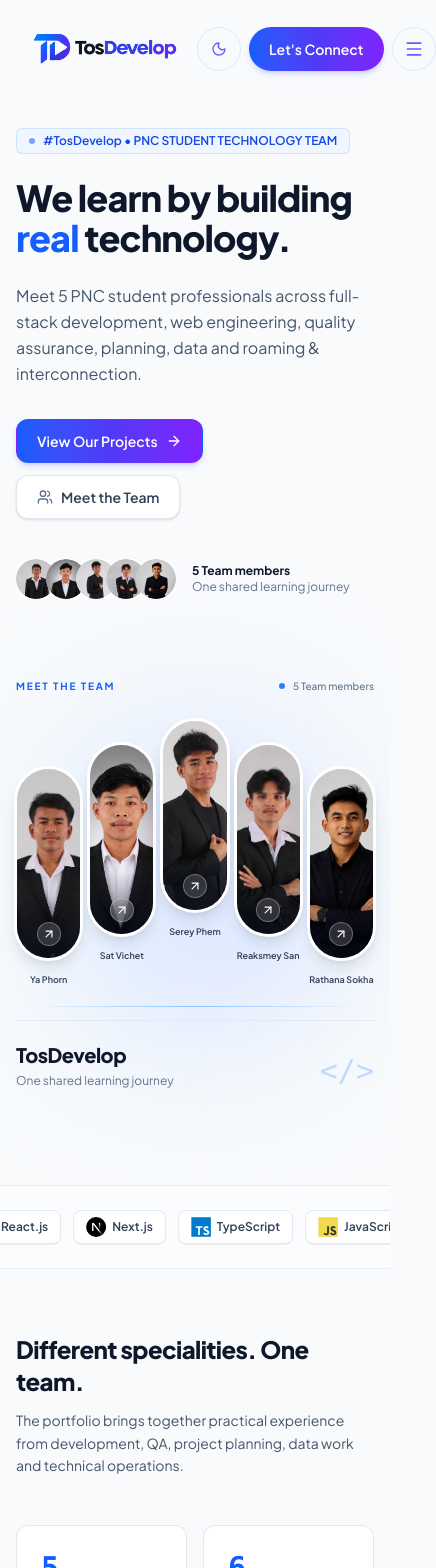
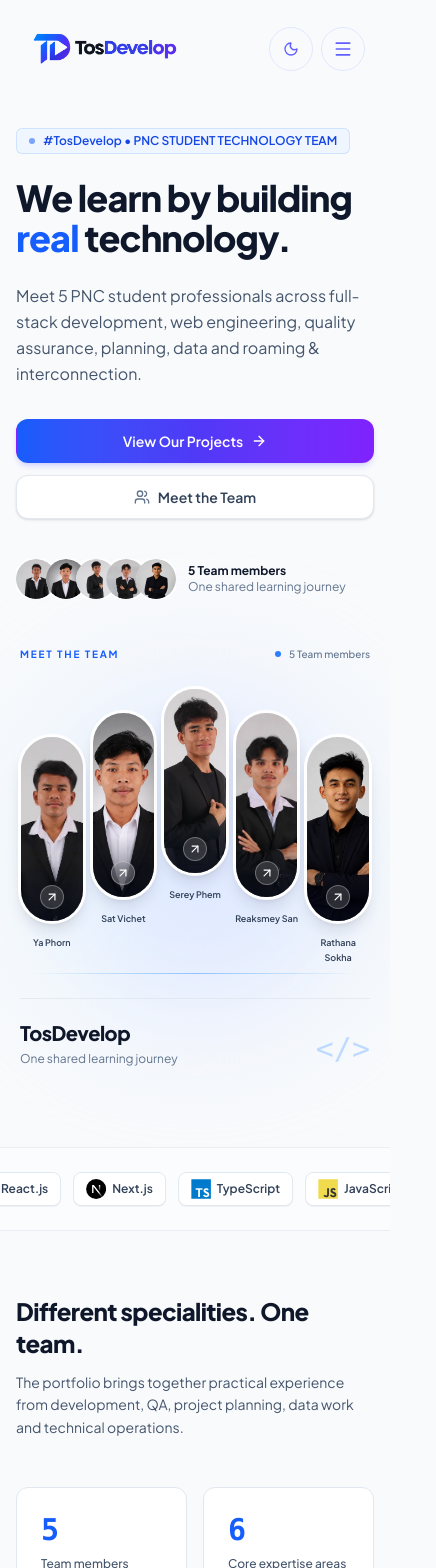
Before and after one commit to TosDevelop/TosDevelop_Portfolio, a React (Vite) app: page / in a window 390 px wide. Shown: the top 1568 px of the page, 436 px wide, since content can reach past the window. Built offline with nearby package versions, Linux system fonts and the light colour scheme; a web font is replaced by a local one.

Commit message:
fix: improve responsive layouts and prevent hero clipping and mobile navbar overflow

```diff
--- a/src/components/layout/Footer.tsx
+++ b/src/components/layout/Footer.tsx
@@ -15,7 +15,7 @@ export const Footer: React.FC<FooterProps> = ({ onNavigate }) => {
   return (
     <footer className="border-t border-slate-200 dark:border-slate-800 bg-white dark:bg-slate-900 transition-colors">
       <div className="max-w-7xl mx-auto px-4 sm:px-6 lg:px-8 py-12 md:py-16">
-        <div className="flex flex-col md:flex-row md:items-start justify-between gap-8 pb-10 border-b border-slate-100 dark:border-slate-800/80">
+        <div className="flex flex-col lg:flex-row lg:items-start justify-between gap-8 pb-10 border-b border-slate-100 dark:border-slate-800/80">
           {/* Brand & Description */}
           <div className="max-w-md space-y-3">
             <BrandLogo compact className="items-center" />
@@ -28,7 +28,7 @@ export const Footer: React.FC<FooterProps> = ({ onNavigate }) => {
           </div>
 
           {/* Navigation Links & Action */}
-          <div className="flex flex-col sm:flex-row items-start sm:items-center gap-6 sm:gap-10">
+          <div className="flex flex-col xl:flex-row items-start xl:items-center gap-6 xl:gap-10">
             <nav className="flex flex-wrap gap-5 text-xs font-medium text-slate-600 dark:text-slate-300">
               {NAVIGATION_LINKS.filter((link) => link.id !== 'home').map(
                 (link) => (
--- a/src/components/layout/Navbar.tsx
+++ b/src/components/layout/Navbar.tsx
@@ -60,7 +60,7 @@ export const Navbar: React.FC<NavbarProps> = ({ currentTab, onNavigate }) => {
 
   const controlStyle =
     'inline-flex h-11 w-11 shrink-0 items-center justify-center rounded-full border border-indigo-100 text-indigo-500 transition-colors hover:bg-indigo-50 hover:text-violet-600 focus-visible:outline-2 focus-visible:outline-offset-2 focus-visible:outline-blue-500 dark:border-indigo-900 dark:text-indigo-300 dark:hover:bg-indigo-950 dark:hover:text-violet-300';
-  const contactStyle = `${brandActionStyles} inline-flex min-h-11 shrink-0 items-center justify-center whitespace-nowrap rounded-full px-5 py-2.5 text-sm font-semibold transition duration-200 focus-visible:outline-2 focus-visible:outline-offset-2 focus-visible:outline-blue-500`;
+  const contactStyle = `${brandActionStyles} min-h-11 shrink-0 items-center justify-center whitespace-nowrap rounded-full px-5 py-2.5 text-sm font-semibold transition duration-200 focus-visible:outline-2 focus-visible:outline-offset-2 focus-visible:outline-blue-500`;
   const languageSwitch = (
     <button
       type="button"
@@ -205,7 +205,7 @@ export const Navbar: React.FC<NavbarProps> = ({ currentTab, onNavigate }) => {
           <PageLink
             tab={'contact'}
             onClick={() => handleNavClick('contact')}
-            className={`${contactStyle} w-full mt-3`}
+            className={`${contactStyle} flex w-full mt-3`}
           >
             <span>{t.nav.connect}</span>
           </PageLink>
--- a/src/pages/home/FeaturedTeamSection.tsx
+++ b/src/pages/home/FeaturedTeamSection.tsx
@@ -14,9 +14,6 @@ export const FeaturedTeamSection: React.FC<FeaturedTeamSectionProps> = ({
   onNavigate,
 }) => {
   const { language, t } = useLanguage();
-
-  // Highlight first 4 members on home page
-  const featured = TEAM_MEMBERS.slice(0, 4);
 
   return (
     <section className="py-16 md:py-20 border-b border-slate-200/60 dark:border-slate-800 bg-white/30 dark:bg-slate-900/30">
@@ -45,9 +42,9 @@ export const FeaturedTeamSection: React.FC<FeaturedTeamSectionProps> = ({
           </PageLink>
         </div>
 
-        {/* 4 Cards Grid */}
-        <div className="grid grid-cols-1 sm:grid-cols-2 lg:grid-cols-4 gap-6">
-          {featured.map((member) => (
+        {/* Team Members Grid */}
+        <div className="grid grid-cols-1 sm:grid-cols-2 lg:grid-cols-3 xl:grid-cols-5 gap-4 lg:gap-5">
+          {TEAM_MEMBERS.map((member) => (
             <div
               key={member.id}
               className="flex flex-col rounded-xl border border-slate-200 dark:border-slate-800 bg-white dark:bg-slate-900 overflow-hidden shadow-2xs hover:shadow-md hover:border-slate-300 dark:hover:border-slate-700 transition-all duration-200"
--- a/src/pages/home/HeroSection.tsx
+++ b/src/pages/home/HeroSection.tsx
@@ -18,17 +18,17 @@ export const HeroSection: React.FC<HeroSectionProps> = ({ onNavigate }) => {
   return (
     <section className="relative overflow-hidden pt-10 pb-16 md:pt-16 md:pb-24 border-b border-slate-200/60 dark:border-slate-800">
       <div className="max-w-7xl mx-auto px-4 sm:px-6 lg:px-8">
-        <div className="grid grid-cols-1 lg:grid-cols-12 gap-12 lg:gap-8 items-center">
+        <div className="grid grid-cols-1 lg:grid-cols-12 gap-8 sm:gap-10 lg:gap-8 items-center">
           {/* Left Column: Headline & Action */}
-          <div className="lg:col-span-7 space-y-6 text-left">
+          <div className="min-w-0 lg:col-span-6 space-y-6 text-left">
             {/* Cohort Tag / Kicker */}
             <div className="inline-flex items-center gap-2 px-3 py-1 rounded-md bg-blue-50 dark:bg-blue-950/60 border border-blue-200/70 dark:border-blue-800 text-xs font-semibold text-blue-700 dark:text-blue-300">
-              <span className="w-1.5 h-1.5 rounded-full bg-blue-600 animate-pulse" />
+              <span className="shrink-0 w-1.5 h-1.5 rounded-full bg-blue-600 animate-pulse" />
               <span>{t.hero.badge}</span>
             </div>
 
             {/* Main Headline */}
-            <h1 className="max-w-2xl text-4xl sm:text-5xl lg:text-6xl font-extrabold tracking-tight text-slate-900 dark:text-white leading-[1.12]">
+            <h1 className="max-w-2xl text-4xl sm:text-5xl lg:text-5xl xl:text-6xl font-extrabold tracking-tight text-slate-900 dark:text-white leading-[1.12]">
               {t.hero.titlePart1}
               <span className="text-blue-600 dark:text-blue-400">
                 {t.hero.titleHighlight}
@@ -46,7 +46,10 @@ export const HeroSection: React.FC<HeroSectionProps> = ({ onNavigate }) => {
               <PageLink
                 tab={'projects'}
                 onClick={() => onNavigate('projects')}
-                className={buttonStyles('primary', 'group')}
+                className={buttonStyles(
+                  'primary',
+                  'group w-full min-[400px]:w-auto',
+                )}
               >
                 <span>{t.hero.viewProjects}</span>
                 <ArrowRight className="w-4 h-4 transition-transform motion-safe:group-hover:translate-x-1" />
@@ -55,7 +58,10 @@ export const HeroSection: React.FC<HeroSectionProps> = ({ onNavigate }) => {
               <PageLink
                 tab={'team'}
                 onClick={() => onNavigate('team')}
-                className={buttonStyles('secondary')}
+                className={buttonStyles(
+                  'secondary',
+                  'w-full min-[400px]:w-auto',
+                )}
               >
                 <Users className="w-4 h-4 text-slate-500 dark:text-slate-400" />
                 <span>{t.hero.meetTeam}</span>
@@ -63,8 +69,8 @@ export const HeroSection: React.FC<HeroSectionProps> = ({ onNavigate }) => {
             </div>
 
             {/* Team Members Avatar Stack Proof */}
-            <div className="pt-4 flex items-center gap-4">
-              <div className="flex -space-x-2.5 overflow-hidden">
+            <div className="pt-4 flex flex-wrap items-center gap-3 sm:gap-4">
+              <div className="flex shrink-0 -space-x-2.5 overflow-hidden">
                 {TEAM_MEMBERS.map((member) => (
                   <div
                     key={member.id}
@@ -94,7 +100,7 @@ export const HeroSection: React.FC<HeroSectionProps> = ({ onNavigate }) => {
           </div>
 
           {/* Right Column: Team Portrait Ribbon */}
-          <div className="lg:col-span-5 flex justify-center">
+          <div className="min-w-0 lg:col-span-6 flex justify-center">
             <HeroTeamGrid
               onSelectMember={(memberId) => onNavigate('team', memberId)}
             />
--- a/src/pages/home/HeroTeamGrid.tsx
+++ b/src/pages/home/HeroTeamGrid.tsx
@@ -26,13 +26,13 @@ export function HeroTeamGrid({
   ).format(members.length);
 
   return (
-    <div className="relative isolate mx-auto w-full max-w-[36rem] py-8 sm:py-12 lg:w-[112%] lg:max-w-none lg:shrink-0">
+    <div className="relative isolate mx-auto w-full min-w-0 max-w-[36rem] px-1 py-4 sm:py-8 lg:max-w-none">
       <div aria-hidden="true" className="pointer-events-none absolute inset-0">
         <div className="absolute inset-x-[8%] inset-y-[15%] rounded-full bg-gradient-to-r from-sky-100 via-indigo-100 to-blue-100 blur-3xl dark:from-sky-950/60 dark:via-indigo-950/60 dark:to-blue-950/60" />
         <div className="absolute inset-x-[4%] bottom-[24%] h-px bg-gradient-to-r from-transparent via-blue-300 to-transparent dark:via-blue-700" />
       </div>
 
-      <div className="relative mb-6 flex items-center justify-between gap-4">
+      <div className="relative mb-6 flex flex-wrap items-center justify-between gap-4">
         <span className="text-[10px] font-bold uppercase tracking-[0.18em] text-blue-600 dark:text-blue-400">
           {t.hero.meetTeam}
         </span>
--- a/src/pages/team/TeamPage.tsx
+++ b/src/pages/team/TeamPage.tsx
@@ -72,7 +72,7 @@ export const TeamPage: React.FC<TeamPageProps> = ({
       />
 
       {/* Member Cards Grid */}
-      <div className="grid grid-cols-1 sm:grid-cols-2 lg:grid-cols-4 gap-6">
+      <div className="grid grid-cols-1 sm:grid-cols-2 lg:grid-cols-3 xl:grid-cols-4 gap-6">
         {filteredMembers.map((member) => (
           <div
             key={member.id}
```
